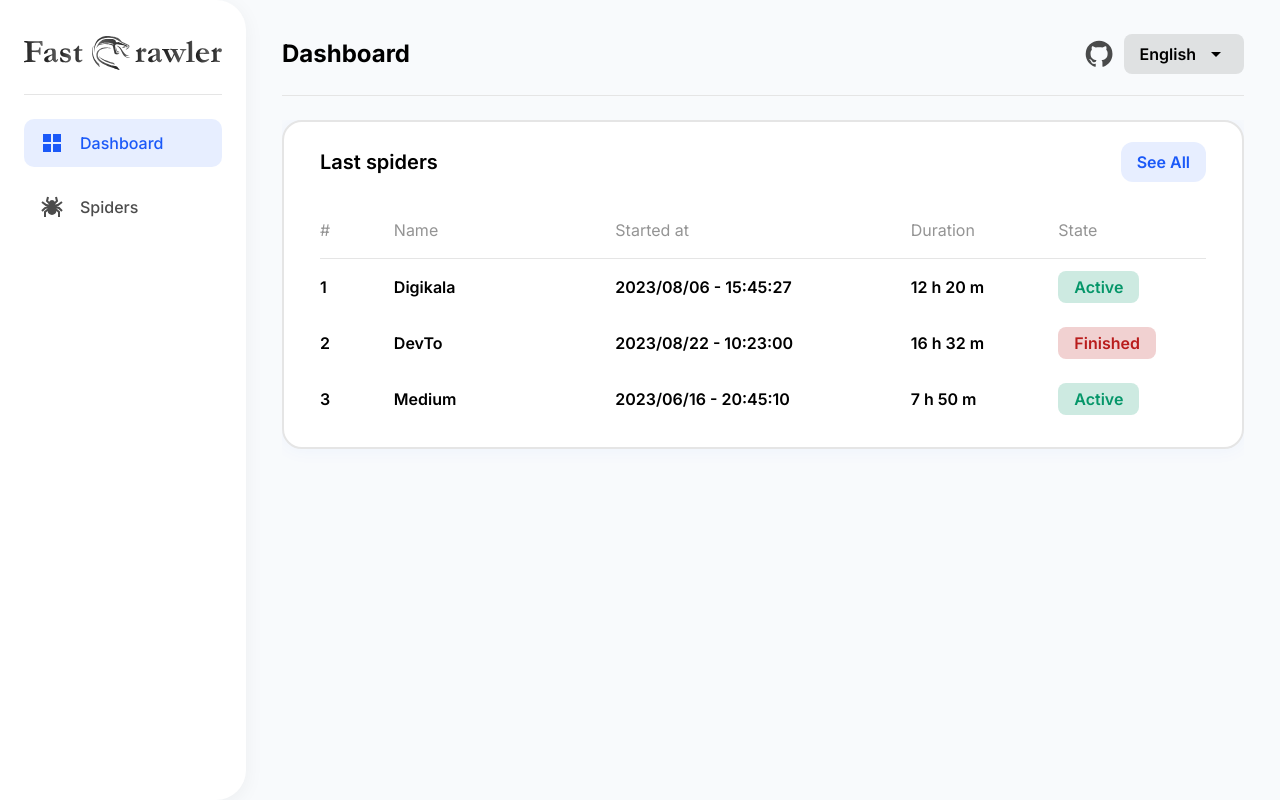
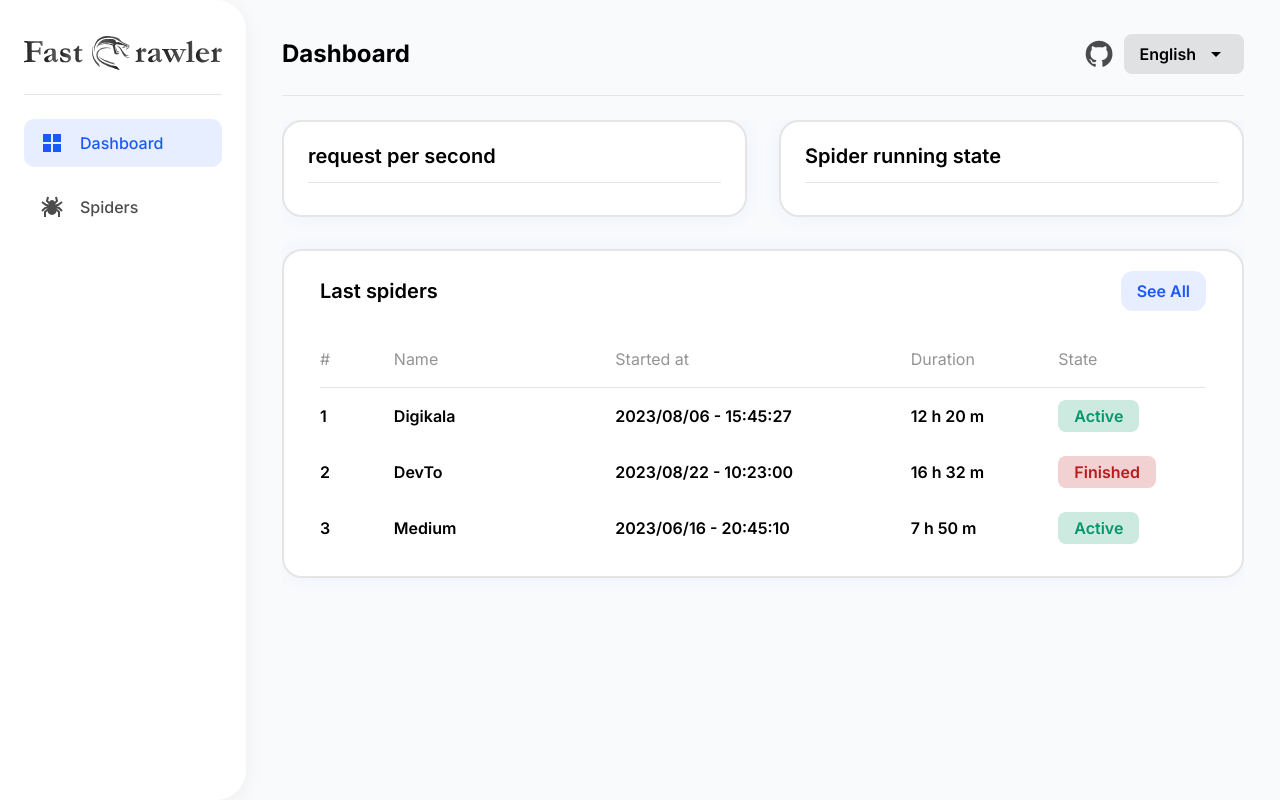
Before and after one commit to fast-crawler/ui, a React (Vite) app: page / in a window 1280 px wide. Built offline with nearby package versions, Linux system fonts and the light colour scheme.

Commit message:
feat: add two card container to dashboard

```diff
--- a/src/layouts/DefaultLayout.tsx
+++ b/src/layouts/DefaultLayout.tsx
@@ -15,7 +15,7 @@ function DefaultLayout({ children }: BaseLayoutProps) {
 
   return (
     <div id="default-layout">
-      <header className="siderbar">
+      <header className="siderbar hidden sm:block">
         <img src="/images/sidebar_logo.svg" alt="logo" />
         <div className="devider my-6"></div>
         <ul className="side-menu">
--- a/src/pages/index.tsx
+++ b/src/pages/index.tsx
@@ -5,6 +5,16 @@ function index() {
   return (
     <div id="index">
       <BaseFrame title="Dashboard">
+        <div className="flex flex-col md:flex-row gap-8 mb-8">
+          <div className="card w-full md:w-1/2 py-5 px-6">
+            <h3 className="text-xl font-semibold">request per second</h3>
+            <div className="divider my-3"></div>
+          </div>
+          <div className="card w-full md:w-1/2 py-5 px-6">
+            <h3 className="text-xl font-semibold">Spider running state</h3>
+            <div className="divider my-3"></div>
+          </div>
+        </div>
         <SpidersTable />
       </BaseFrame>
     </div>
```
